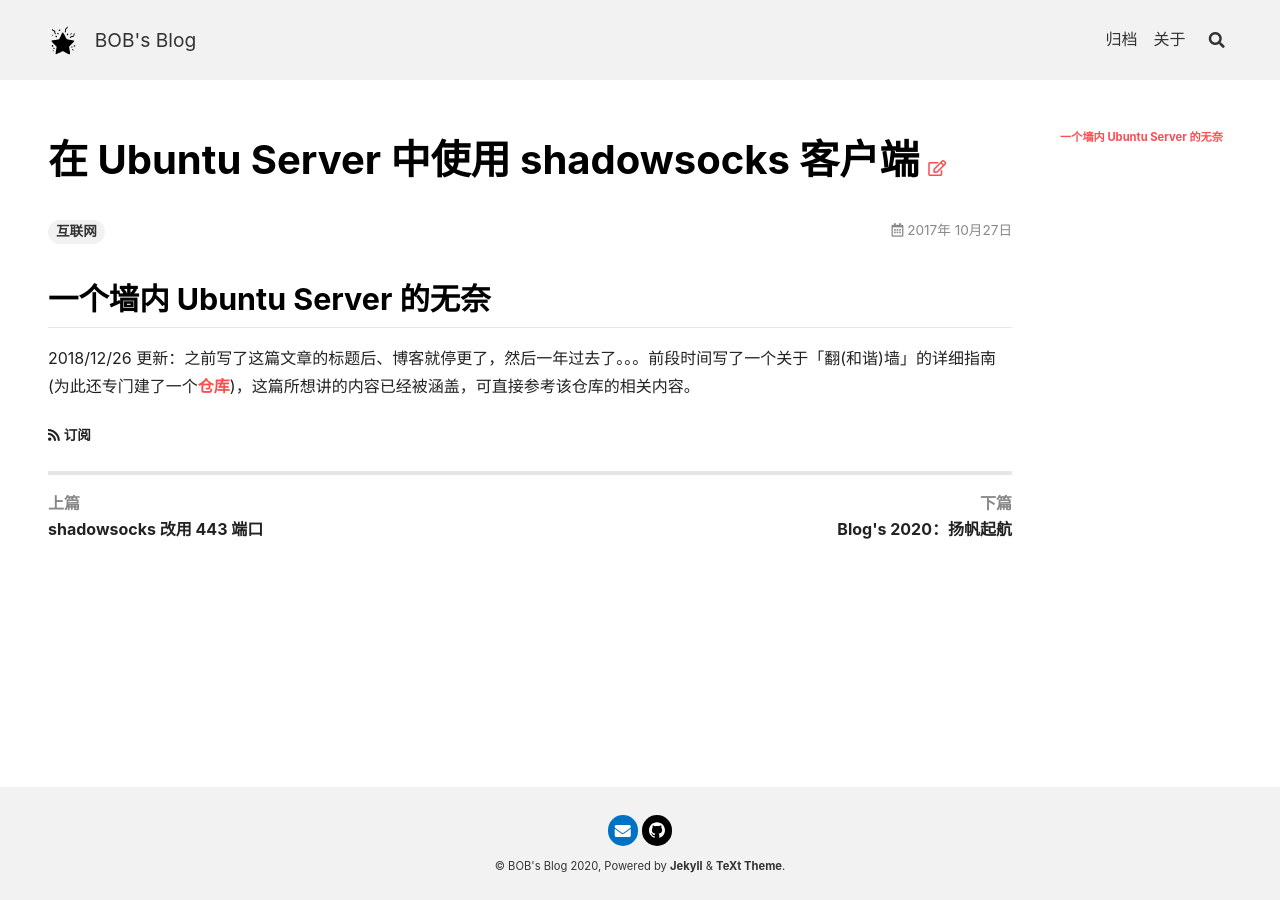
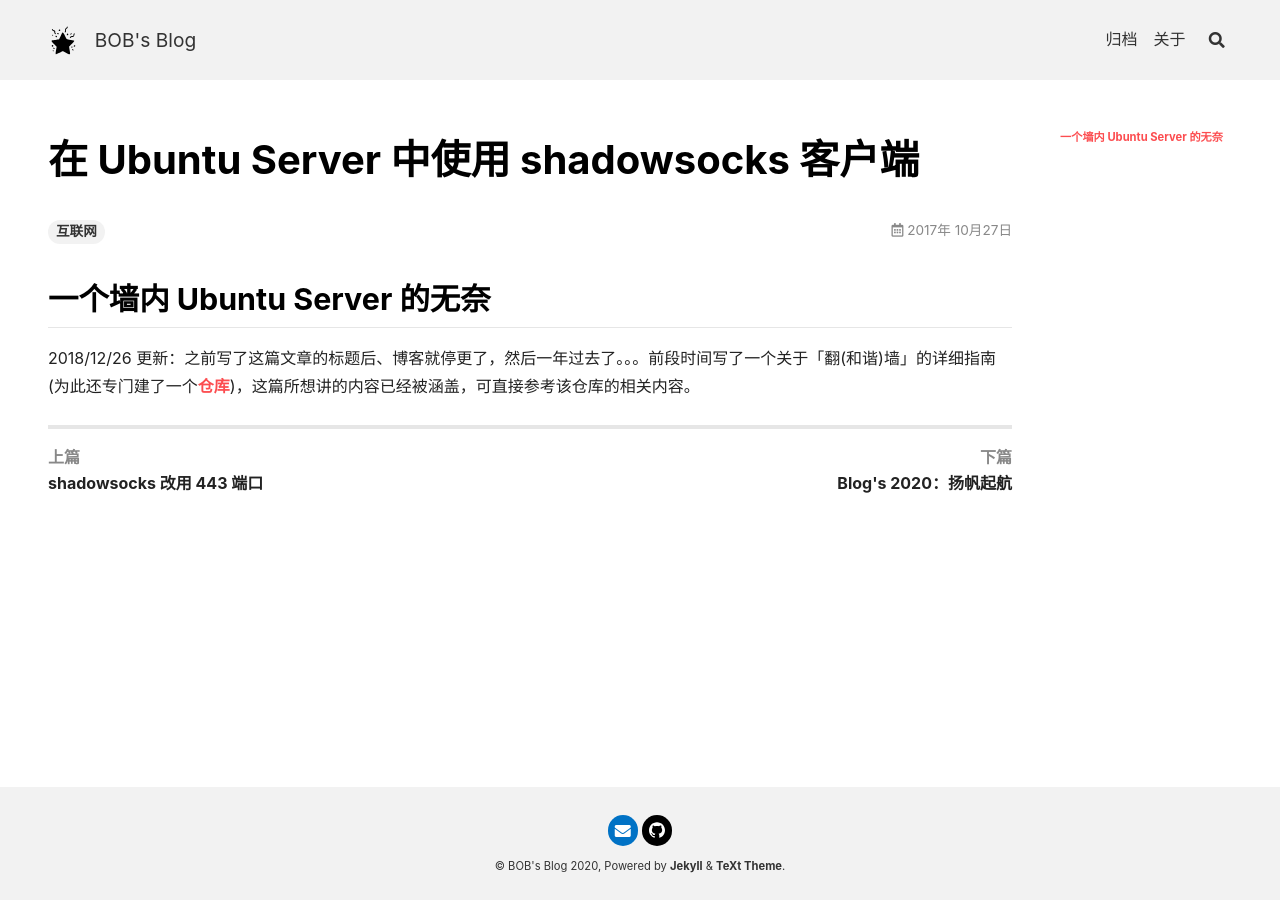
Before and after one commit to Huang-Libo/Huang-Libo.github.io, a Jekyll site: the page built from _posts/2017-10-27-use-shadowsocks-under-ubuntu-server.markdown, in a window 1280 px wide. Built offline with Jekyll 4.4.1, drawn with Linux system fonts in a browser that asks for light colours; nearby versions of some CDN libraries.

Commit message:
隐藏不需要的图标。

```diff
--- a/_config.yml
+++ b/_config.yml
@@ -207,12 +207,12 @@ defaults:
       type: posts
     values:
       layout: article
-      sharing: true
-      license: true
+      sharing: false
+      license: false
       aside:
         toc: true
-      show_edit_on_github: true
-      show_subscribe: true
+      show_edit_on_github: false
+      show_subscribe: false
       pageview: true
 
 
```
